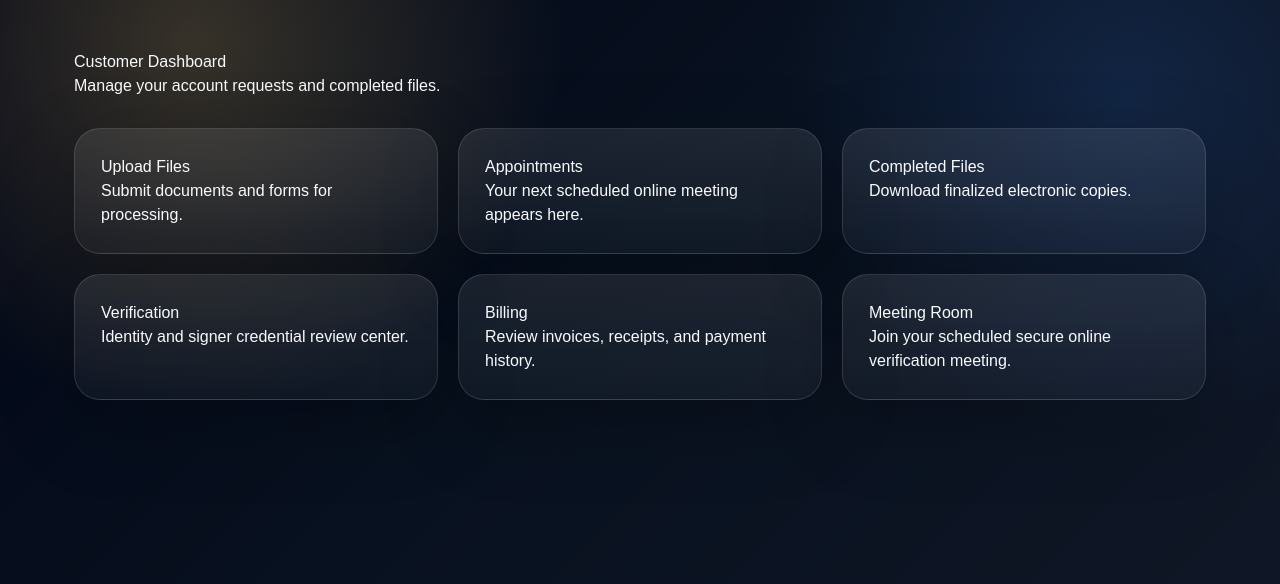
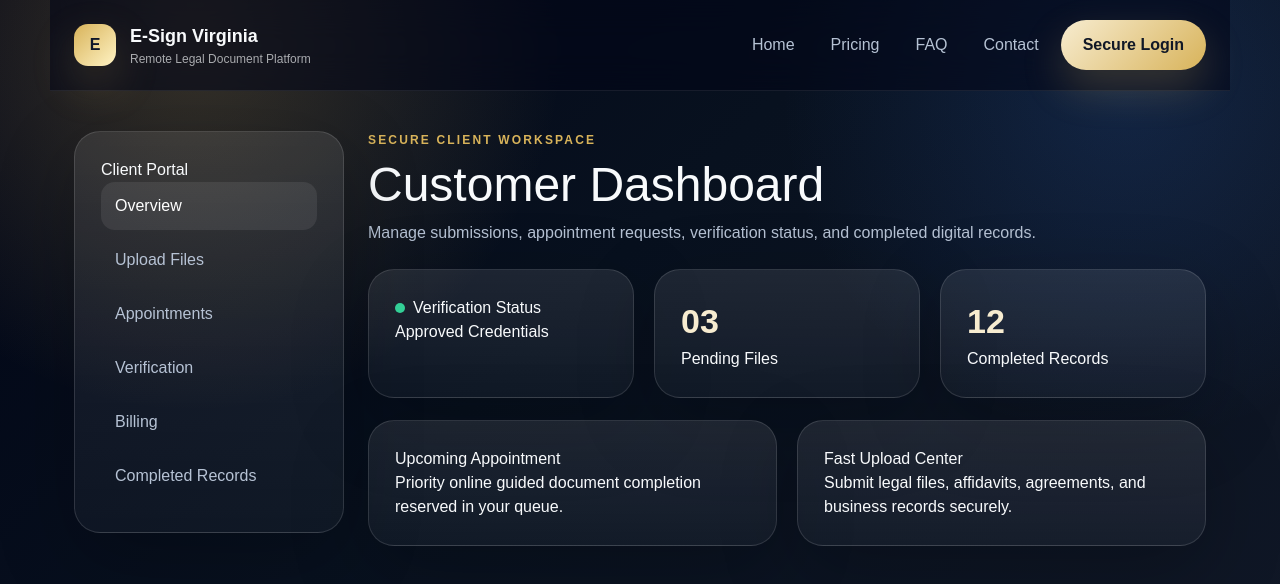
Before and after one commit to rawillia9801/esign, a Next.js app: page /customer in a window 1280 px wide. Shown: the top 584 px of the page. Built offline with nearby package versions, Linux system fonts and the light colour scheme.

Commit message:
Upgrade customer dashboard to executive portal UI

```diff
--- a/app/customer/page.tsx
+++ b/app/customer/page.tsx
@@ -1,15 +1,36 @@
+import Header from '../../components/Header'
+
 export default function CustomerDashboard(){
  return (
-  <main className="container" style={{paddingTop:'50px',paddingBottom:'60px'}}>
-   <h1>Customer Dashboard</h1>
-   <p>Manage your account requests and completed files.</p>
-   <div style={{display:'grid',gridTemplateColumns:'repeat(3,1fr)',gap:'20px',marginTop:'30px'}}>
-    <div className="card"><h3>Upload Files</h3><p>Submit documents and forms for processing.</p></div>
-    <div className="card"><h3>Appointments</h3><p>Your next scheduled online meeting appears here.</p></div>
-    <div className="card"><h3>Completed Files</h3><p>Download finalized electronic copies.</p></div>
-    <div className="card"><h3>Verification</h3><p>Identity and signer credential review center.</p></div>
-    <div className="card"><h3>Billing</h3><p>Review invoices, receipts, and payment history.</p></div>
-    <div className="card"><h3>Meeting Room</h3><p>Join your scheduled secure online verification meeting.</p></div>
+  <main className="container">
+   <Header />
+   <div className="dashboard-layout">
+    <aside className="card sidebar">
+      <h3>Client Portal</h3>
+      <a className="sidebar-link active">Overview</a>
+      <a className="sidebar-link">Upload Files</a>
+      <a className="sidebar-link">Appointments</a>
+      <a className="sidebar-link">Verification</a>
+      <a className="sidebar-link">Billing</a>
+      <a className="sidebar-link">Completed Records</a>
+    </aside>
+
+    <section>
+      <div className="eyebrow">Secure Client Workspace</div>
+      <h1 style={{fontSize:'48px'}}>Customer Dashboard</h1>
+      <p style={{color:'#b6c2d4'}}>Manage submissions, appointment requests, verification status, and completed digital records.</p>
+
+      <div className="grid-3" style={{marginTop:'24px'}}>
+        <div className="card"><span className="status-dot"></span>Verification Status<br/><h3>Approved Credentials</h3></div>
+        <div className="card"><div className="metric">03</div><h3>Pending Files</h3></div>
+        <div className="card"><div className="metric">12</div><h3>Completed Records</h3></div>
+      </div>
+
+      <div className="grid-2" style={{marginTop:'22px'}}>
+        <div className="card"><h3>Upcoming Appointment</h3><p>Priority online guided document completion reserved in your queue.</p></div>
+        <div className="card"><h3>Fast Upload Center</h3><p>Submit legal files, affidavits, agreements, and business records securely.</p></div>
+      </div>
+    </section>
    </div>
   </main>
  )
```
